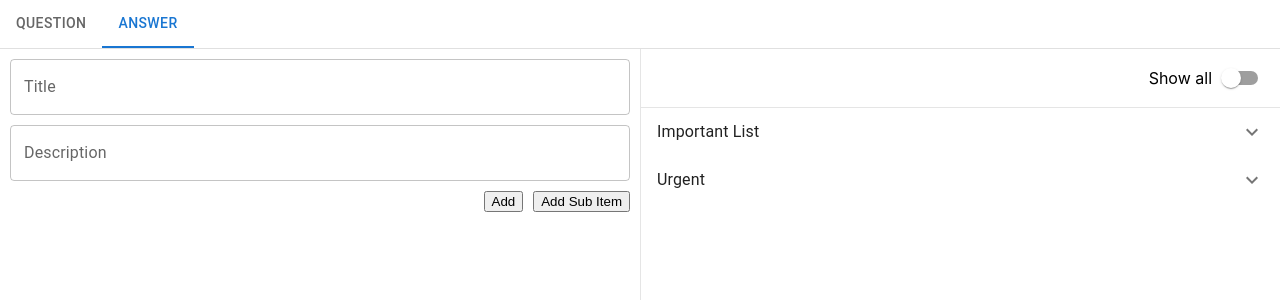
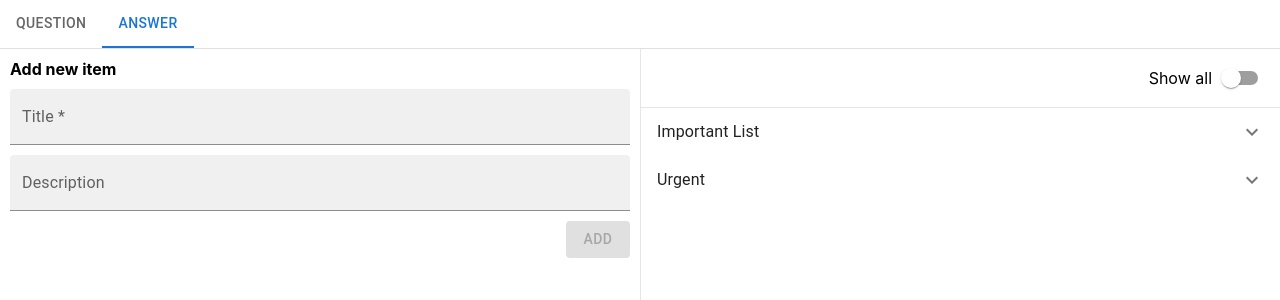
Before and after one commit to nhk96/jagaapp, a Next.js app: page / in a window 1280 px wide. Both pictures are taken after a click on the tab "ANSWER". Shown: the top 300 px of the page. Built offline with nearby package versions, Linux system fonts and the light colour scheme.

Commit message:
Code backup

```diff
--- a/Views/AnswerView/index.js
+++ b/Views/AnswerView/index.js
@@ -1,8 +1,12 @@
-import { ExpandMore } from "@mui/icons-material";
+import { Close, ExpandMore } from "@mui/icons-material";
 import {
   Accordion,
   AccordionSummary,
+  Alert,
+  Button,
+  IconButton,
   Radio,
+  Snackbar,
   Switch,
   TextField,
   Typography,
@@ -77,54 +81,14 @@ const GlobalRadioButtonContainer = styled.div`
   justify-content: flex-end;
   align-items: center;
 `;
-const InputWhenContainSubItem = ({
-  parent,
-  addNewData,
-  addNewSubItem,
-  addNewSubItemInsideSubitem,
-}) => {
-  const [title, setTitle] = useState("");
-  const [description, setDescription] = useState("");
-  return (
-    <InputForm>
-      <TextField
-        label="Title"
-        variant="outlined"
-        value={title}
-        onChange={(e) => setTitle(e.target.value)}
-      />
-      <TextField
-        label="Description"
-        variant="outlined"
-        value={description}
-        onChange={(e) => setDescription(e.target.value)}
-      />
-      <ButtonContainer>
-        <button
-          onClick={() => {
-            addNewSubItemInsideSubitem(parent, title, {
-              title: title,
-              description: description,
-            });
-          }}
-        >
-          Add Sub Item
-        </button>
 
-        <button
-          onClick={() => {
-            addNewSubItem(parent, {
-              title: title,
-              description: description,
-            });
-          }}
-        >
-          Add
-        </button>
-      </ButtonContainer>
-    </InputForm>
-  );
-};
+const Title = styled.div`
+  font-weight: bold;
+
+  span {
+    font-weight: 200;
+  }
+`;
 
 const InputParts = ({
   data,
@@ -133,24 +97,36 @@ const InputParts = ({
   addNewSubItemInsideSubitem,
 }) => {
   const [title, setTitle] = useState("");
+
+  const [scene, setScene] = useState("primary");
+  const [parent, setParent] = useState("");
+
+  const PrimaryScene = ({ addNewData }) => {
+    const [title, setTitle] = useState("");
     const [description, setDescription] = useState("");
-  const [containsubitem, setContainsubitem] = useState(false);
+
+    //variable that check if the title exist in data
+    const titleExist = data.find((item) => item.title === title);
     return (
       <InputForm>
+        <Title>Add new item</Title>
         <TextField
-        label="Title"
-        variant="outlined"
+          label="Title *"
+          variant="filled"
           value={title}
           onChange={(e) => setTitle(e.target.value)}
         />
         <TextField
           label="Description"
-        variant="outlined"
+          variant="filled"
           value={description}
           onChange={(e) => setDescription(e.target.value)}
         />
         <ButtonContainer>
-        <button
+          {!titleExist && (
+            <Button
+              variant="contained"
+              disabled={title === ""}
               onClick={() => {
                 addNewData({
                   title: title,
@@ -159,32 +135,103 @@ const InputParts = ({
               }}
             >
               Add
-        </button>
-        <button
+            </Button>
+          )}
+
+          {title && titleExist && (
+            <Button
+              variant="contained"
               onClick={() => {
                 addNewData({
                   title: title,
                   description: description,
                   items: [],
                 });
-
-            setContainsubitem(true);
+                setParent(title);
+                setScene("secondary");
               }}
             >
               Add Sub Item
-        </button>
+            </Button>
+          )}
         </ButtonContainer>
-      {containsubitem && (
-        <InputWhenContainSubItem
+      </InputForm>
+    );
+  };
+
+  const SecondaryScane = ({ addNewSubItem, addNewSubItemInsideSubitem }) => {
+    const [title, setTitle] = useState("");
+    const [description, setDescription] = useState("");
+    return (
+      <InputForm>
+        <Title>
+          {parent} <span> {"›"} add child</span>
+        </Title>
+        <TextField
+          label="Title"
+          variant="filled"
+          value={title}
+          onChange={(e) => setTitle(e.target.value)}
+        />
+        <TextField
+          label="Description"
+          variant="filled"
+          value={description}
+          onChange={(e) => setDescription(e.target.value)}
+        />
+        <ButtonContainer>
+          <Button variant="text" onClick={() => setScene("primary")}>
+            Back
+          </Button>
+          <Button
+            variant="contained"
+            disabled={title === ""}
+            onClick={() => {
+              //check if title empty
+              if (title) {
+                addNewSubItem(parent, {
+                  title: title,
+                  description: description,
+                });
+              }
+            }}
+          >
+            Add
+          </Button>
+        </ButtonContainer>
+      </InputForm>
+    );
+  };
+
+  const switchScene = (e) => {
+    switch (e) {
+      case "primary":
+        return (
+          <PrimaryScene
+            data={data}
+            addNewData={addNewData}
+            addNewSubItem={addNewSubItem}
+            addNewSubItemInsideSubitem={addNewSubItemInsideSubitem}
+          ></PrimaryScene>
+        );
+
+      case "secondary":
+        return (
+          <SecondaryScane
             data={data}
             parent={title}
             addNewData={addNewData}
             addNewSubItem={addNewSubItem}
             addNewSubItemInsideSubitem={addNewSubItemInsideSubitem}
-        ></InputWhenContainSubItem>
-      )}
-    </InputForm>
+          ></SecondaryScane>
         );
+
+      default:
+        break;
+    }
+  };
+
+  return <InputForm>{switchScene(scene)}</InputForm>;
 };
 
 const AnswerView = ({ tabref }) => {
@@ -194,7 +241,6 @@ const AnswerView = ({ tabref }) => {
     //if newData.title is existed, then don't add
     const isExisted = data.find((item) => item.title === newData.title);
     if (isExisted) {
-      alert("Existed");
       return;
     }
 
@@ -210,7 +256,7 @@ const AnswerView = ({ tabref }) => {
             (subItem) => subItem.title === newSubItem.title
           );
           if (isExisted) {
-            alert("Existed");
+            setOpenSnackbar(true);
             return item;
           }
 
@@ -242,7 +288,7 @@ const AnswerView = ({ tabref }) => {
                   (subSubItem) => subSubItem.title === newSubItem.title
                 );
                 if (isExisted) {
-                  alert("Existed");
+                  setOpenSnackbar(true);
                   return subItem;
                 }
 
@@ -272,6 +318,7 @@ const AnswerView = ({ tabref }) => {
   };
 
   const [showAll, setShowAll] = useState(false);
+  const [openSnackbar, setOpenSnackbar] = useState(false);
 
   return (
     <TheForm tabheight={tabref.current.offsetHeight}>
@@ -295,6 +342,19 @@ const AnswerView = ({ tabref }) => {
           <TheAccordian data={data} showAll={showAll}></TheAccordian>
         </AccordianParts>
       </div>
+      <Snackbar
+        open={openSnackbar}
+        message="Existed"
+        severity="warning"
+        autoHideDuration={6000}
+        onClose={() => {
+          setOpenSnackbar(false);
+        }}
+      >
+        <Alert severity="warning" sx={{ width: "100%" }}>
+          Existed
+        </Alert>
+      </Snackbar>
     </TheForm>
   );
 };
```
Lines whose indentation alone changed are shown as unchanged.
